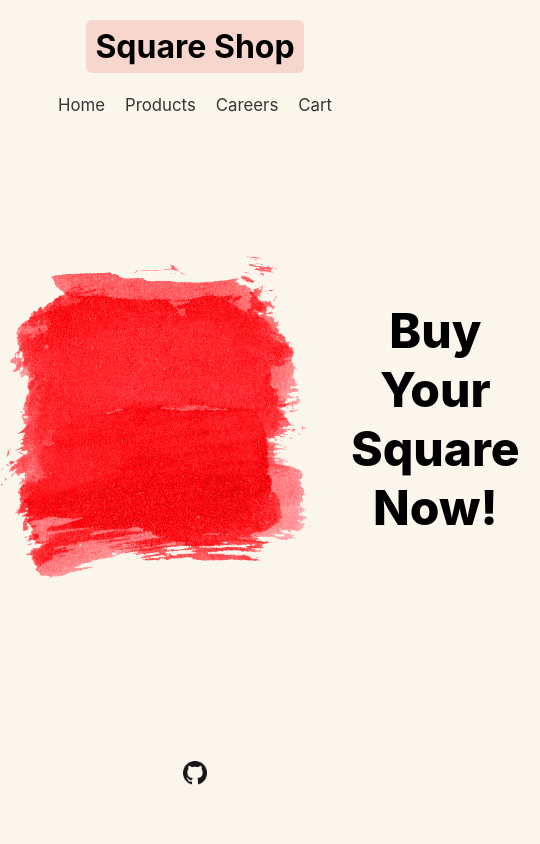
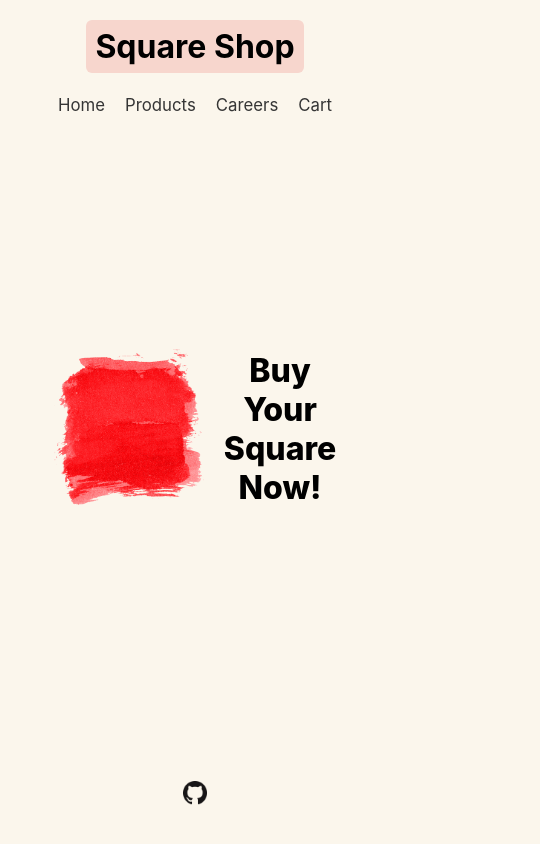
Before and after one commit to oasaleh/shopping-cart-app, a React (Create React App) app: page / in a window 390 px wide. Shown: the whole page, 540 px wide, since content can reach past the window. Built offline with nearby package versions, Linux system fonts and the light colour scheme.

Commit message:
Adjust Footer height, change media querry for homepage CSS

```diff
--- a/src/Components/Footer.js
+++ b/src/Components/Footer.js
@@ -4,7 +4,7 @@ import github from '../assets/github.png';
 const PageFooter = styled.footer`
   /* margin-top: auto; */
   width: 100%;
-  height: 100px;
+  height: 80px;
   text-align: center;
   margin-bottom: -100px;
 `;
@@ -12,7 +12,7 @@ const PageFooter = styled.footer`
 function Footer() {
   return (
     <PageFooter>
-      <a href="https://github.com/oasaleh/waldo">
+      <a href="https://github.com/oasaleh/shopping-cart-app">
         <img
           style={{ width: '24px', paddingTop: '40px' }}
           src={github}
--- a/src/Pages/Home.js
+++ b/src/Pages/Home.js
@@ -19,14 +19,21 @@ const PunchLine = styled.p`
   text-transform: capitalize;
   /* padding: 30px 20px; */
   @media (max-width: 1000px) {
-    padding: 30px 20px;
+    /* padding: 30px 20px; */
+    font-size: 2em;
+  }
+`;
+const PictureFrame = styled.picture`
+  min-width: 311px;
+  @media (max-width: 1000px) {
+    min-width: 150px;
   }
 `;
 const Home = () => (
   <MainPage>
-    <picture style={{ width: '40%', minWidth: '311px' }}>
+    <PictureFrame style={{ width: '50%' }}>
       <img style={{ width: '100%' }} src={Logo} alt="squareLogo" />
-    </picture>
+    </PictureFrame>
     <PunchLine>Buy your square now!</PunchLine>
   </MainPage>
 );
```
